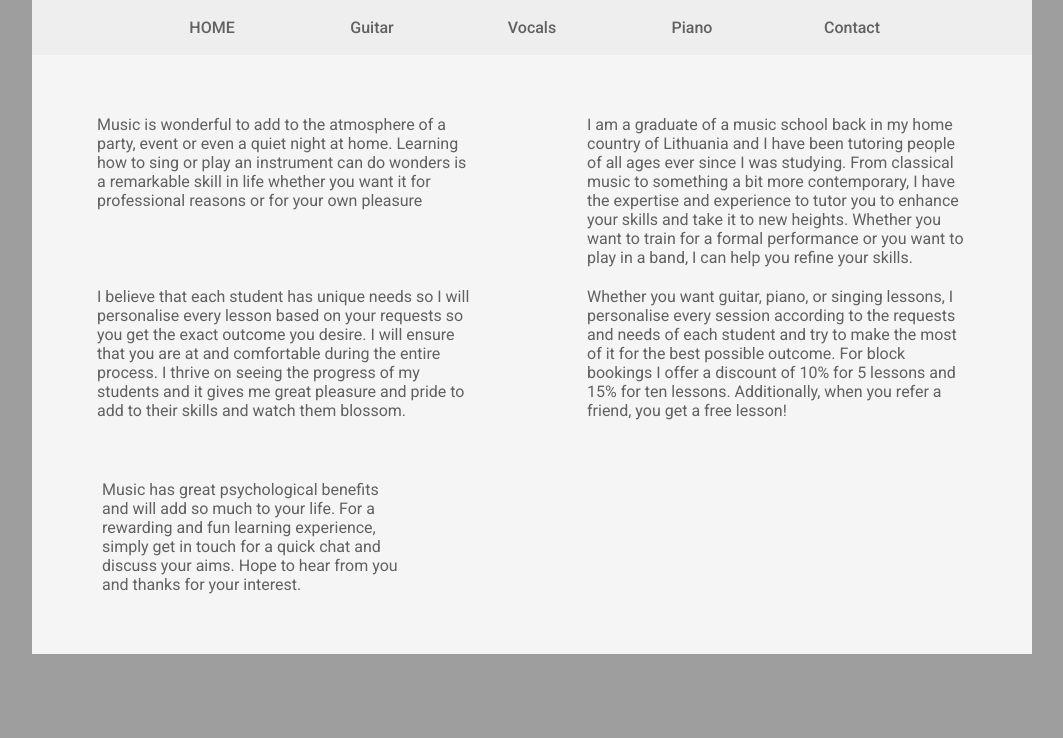
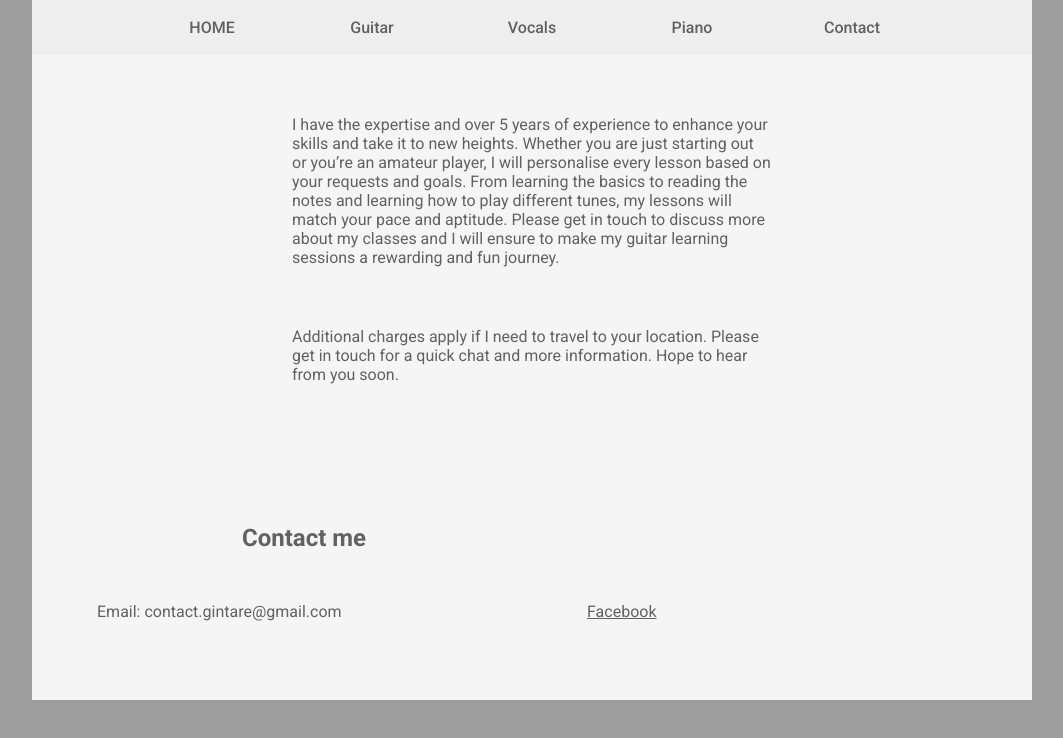
Before and after one commit to Kratak/LEARNING-layout, a React (Create React App) app: page / in a window 1280 px wide. Both pictures are taken after a click on the button "Guitar". Shown: the top 738 px of the page, without its empty margins (108-1171 px from the left). Built offline with nearby package versions, Linux system fonts and the light colour scheme.

Commit message:
Plain production versiom
Working very weel and fast.
Same stle like on flashcard, only icons left.

```diff
--- a/src/layout/componets/main.js
+++ b/src/layout/componets/main.js
@@ -1,23 +1,50 @@
 import React, { Component } from 'react';
+import '../page.css';
+import {mainCont,guitar, piano, vocals, contact} from '../db';
 
-import '../page.css';
+const Ome={
+    def:{},
+    mainc:
+    <div>
+        <article>{mainCont[1]}</article>
+        <article>{mainCont[2]}</article>
+        <article>{mainCont[3]}</article>
+        <article>{mainCont[4]}</article>
+        <article>{mainCont[5]}</article>
+    </div>,
+    guitars:
+    <div>
+      <article>{guitar[1]}</article>
+      <article>{guitar[2]}</article>
+    </div>,
+    pianos:
+    <div>
+      <article>{piano[1]}</article>
+      <article>{piano[2]}</article>
+    </div>,
+    vocalss:
+    <div>
+      <article>{vocals[1]}</article>
+      <article>{vocals[2]}</article>
+    </div>,
+    contact:
+    <div className="con2">
+    <article className="con">{contact[1]}</article>
+    <article className="con">{contact[2]}</article>
+    <article className="con">{contact[3]}</article>
+    {/* <article className="con">{contact[4]}</article>
+    <article className="con">{contact[5]}</article> */}
+    </div>,
 
-import '../db';
-import { mainCont, guitar } from '../db';
-
-
-  class Main extends Component {
-    render() {
-      return (
+}
+const Main =(props) => {
+    //   props = this.state.mainc;
+        return (
         <div className="mainart">
-          <article>{mainCont[1]}</article>
-          <article>{mainCont[2]}</article>
-          <article>{mainCont[3]}</article>
-          <article>{mainCont[4]}</article>
-          <article>{mainCont[5]}</article>
+          {props.val}
         </div>
       );
-    }
+
   }
 
-export default Main;
+  export {Main,Ome};
--- a/src/layout/componets/navitagation.js
+++ /dev/null
@@ -1,22 +0,0 @@
-import React, { Component } from 'react';
-
-import '../page.css';
-
-import '../db';
-
-
-  class Nav extends Component {
-    render() {
-      return (
-        <div className="nava">
-         <button>HOME</button>
-         <button>Guitar</button>
-         <button>Vocals</button>
-         <button>Piano</button>
-         <button>Contact</button>
-        </div>
-      );
-    }
-  }
-
-export default Nav;
--- a/src/layout/db.js
+++ b/src/layout/db.js
@@ -96,12 +96,33 @@ const piano = {
 const vocals = {
 1:
 <span>
-
+I have been singing since I was a child (a bonus that comes from growing
+up in a musical family!). I love music and songs and want to share my
+passion and spread my knowledge with other enthusiastic fans. Whether
+you are just starting out or you’re an amateur singer, I will personalise
+every lesson based on your requests and goals. From reading the notes and
+learning how to sing different tunes and scales, my lessons will match your
+pace and aptitude. Please get in touch to discuss more about my classes and I will
+ensure to make my learning sessions a rewarding and fun journey.
 </span>,
 2:
 <span>
-
+Additional charges apply if I need to travel to your location.
+Please get in touch for a quick chat and more information.
+Hope to hear from you soon.
 </span>
 };
+const contact={
+1:
+<span><h1>Contact me</h1></span>,
+2:
+<span>Email: contact.gintare@gmail.com</span>,
+3:
+<span><a href="https://www.facebook.com/ambergklessons/?modal=admin_todo_tour&notif_id=1535065032507837&notif_t=page_invite" target="_blank">Facebook</a></span>,
+4:
+<span>sss</span>,
+5:
+<span>sss</span>,
+};
 
-export {mainCont,guitar, piano};
+export {mainCont,guitar, piano, vocals, contact};
--- a/src/layout/page.css
+++ b/src/layout/page.css
@@ -31,7 +31,8 @@ html{
 .Container {
     background-color: var(--dark-100);
     margin: 0 auto;
-    min-height: 400px;
+    min-height: 700px;
+    padding-bottom: 30px;
     width: 1000px;
 }
 
@@ -59,7 +60,7 @@ html{
     cursor: pointer;
     background-color: var(--dark-100);
 }
-.mainart {
+.mainart div {
     margin-top: 40px;
     padding:10px 10px;
     display: flex;
@@ -67,17 +68,41 @@ html{
     flex-wrap: wrap;
 
 }
+/* .mainart div .con2 {
+    margin-top: 40px;
+    padding:10px 10px;
+    display: flex;
+    flex-direction: row;
+    flex-wrap: wrap;
+
+} */
 
 .mainart article{
-    padding-bottom: 20px;
+    width: 500px;
+    padding: 10px;
+    margin-bottom: 40px;
+    margin-left: auto;
+    margin-right: auto;
+
+}
+.mainart article.con{
     width: 400px;
     padding: 10px;
+    margin-bottom: 10px;
+    margin-left: auto;
+    margin-right: auto;
+
+}
+.mainart article.con:first-child{
+    width: 600px;
+    padding: 10px;
+    margin-bottom: 10px;
     margin-left: auto;
     margin-right: auto;
 
 }
 .mainart article:last-child{
-    padding: 50px;
-    margin-left: 10px;
-    margin-right: auto;
+    /* padding: 50px; */
+    /* margin-left: 10px;
+    margin-right: auto; */
 }
--- a/src/layout/page.js
+++ b/src/layout/page.js
@@ -1,22 +1,71 @@
 import React, { Component } from 'react';
 
 import './page.css';
-import Contact from './componets/contact';
+// import Contact from './componets/contact';
 import Fotter from './componets/fotter';
-import Main from './componets/main';
-import Nav from './componets/navitagation';
+import {Main, Ome} from './componets/main'
+
+// import {mainCont,guitar, piano, vocals} from './db';
 
 class Page extends Component {
-  render() {
+    constructor(){
+    super();
+    this.state={
+        def: Ome.mainc,
+        home: Ome.mainc,
+        gug: Ome.guitars,
+        voc: Ome.vocalss,
+        pian: Ome.pianos,
+        con: Ome.contact,
+    };
+}
+
+    render() {
     return (
       <div className="Container">
-        <Nav></Nav>
-        <Main></Main>
-        <Contact></Contact>
-        <Fotter></Fotter>
+        <div className="nava">
+         <button onClick={this.gohome.bind(this)}>HOME</button>
+         <button onClick={this.gogug.bind(this)}>Guitar</button>
+         <button onClick={this.govoc.bind(this)}>Vocals</button>
+         <button onClick={this.govpian.bind(this)}>Piano</button>
+         <button onClick={this.gocon.bind(this)}>Contact</button>
+        </div>
+        <Main val = {this.state.def} />
+        <Main val ={this.state.con} />
+        <Fotter />
       </div>
     );
   }
+  gohome(){
+     this.setState(
+         {def: this.state.home}
+     )
+  }
+  gogug(){
+    this.setState(
+        {def: this.state.gug}
+    )
+ }
+ govoc(){
+    this.setState(
+        {def: this.state.voc}
+    )
+ }
+ govpian(){
+    this.setState(
+        {def: this.state.pian}
+    )
+ }
+ gocon(){
+    this.setState(
+        {def: this.state.cont}
+    )
+ }
 }
 
+
+
+
+
+
 export default Page;
```
